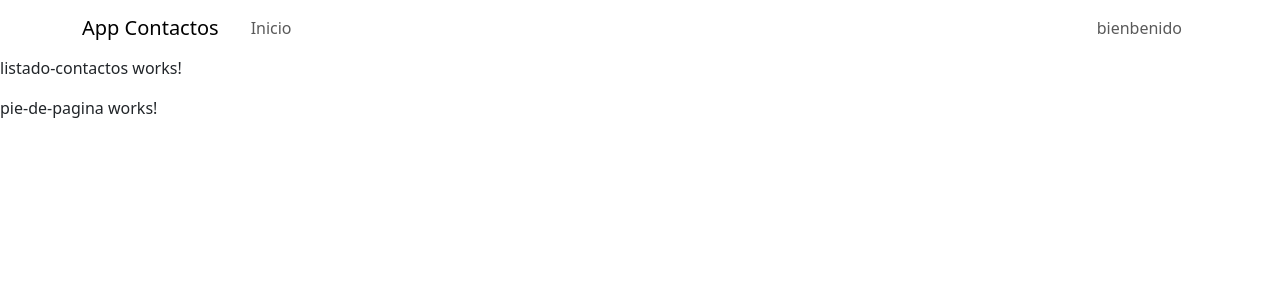
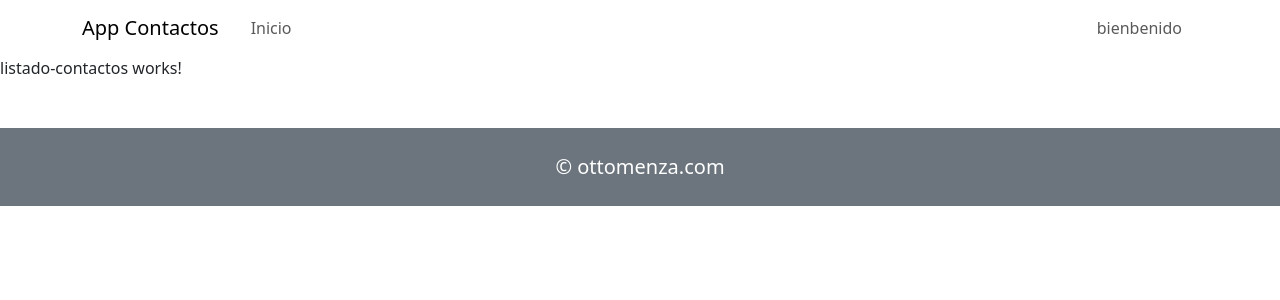
Before and after one commit to Otto-Menza/App-Contactos, an Angular app: page / in a window 1280 px wide. Shown: the top 300 px of the page. Built offline with nearby package versions, Linux system fonts and the light colour scheme.

Commit message:
template footer

```diff
--- a/src/app/components/pie-de-pagina/pie-de-pagina.html
+++ b/src/app/components/pie-de-pagina/pie-de-pagina.html
@@ -1 +1,3 @@
-<p>pie-de-pagina works!</p>
+<footer class="bg-secondary text-white mt-5 py-4">
+                <p class="lead text-center mb-0">&copy; ottomenza.com</p>
+</footer>
```
